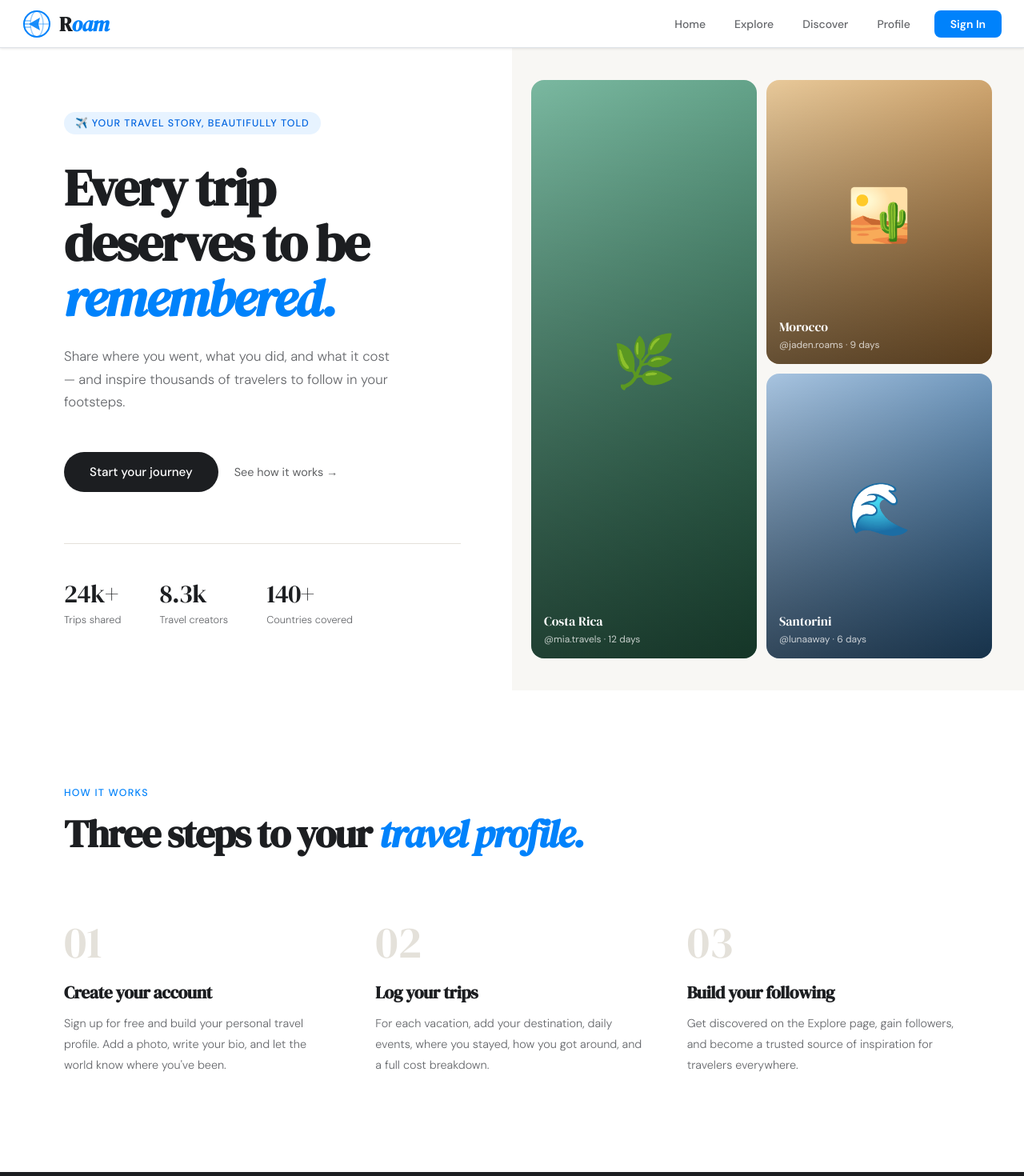
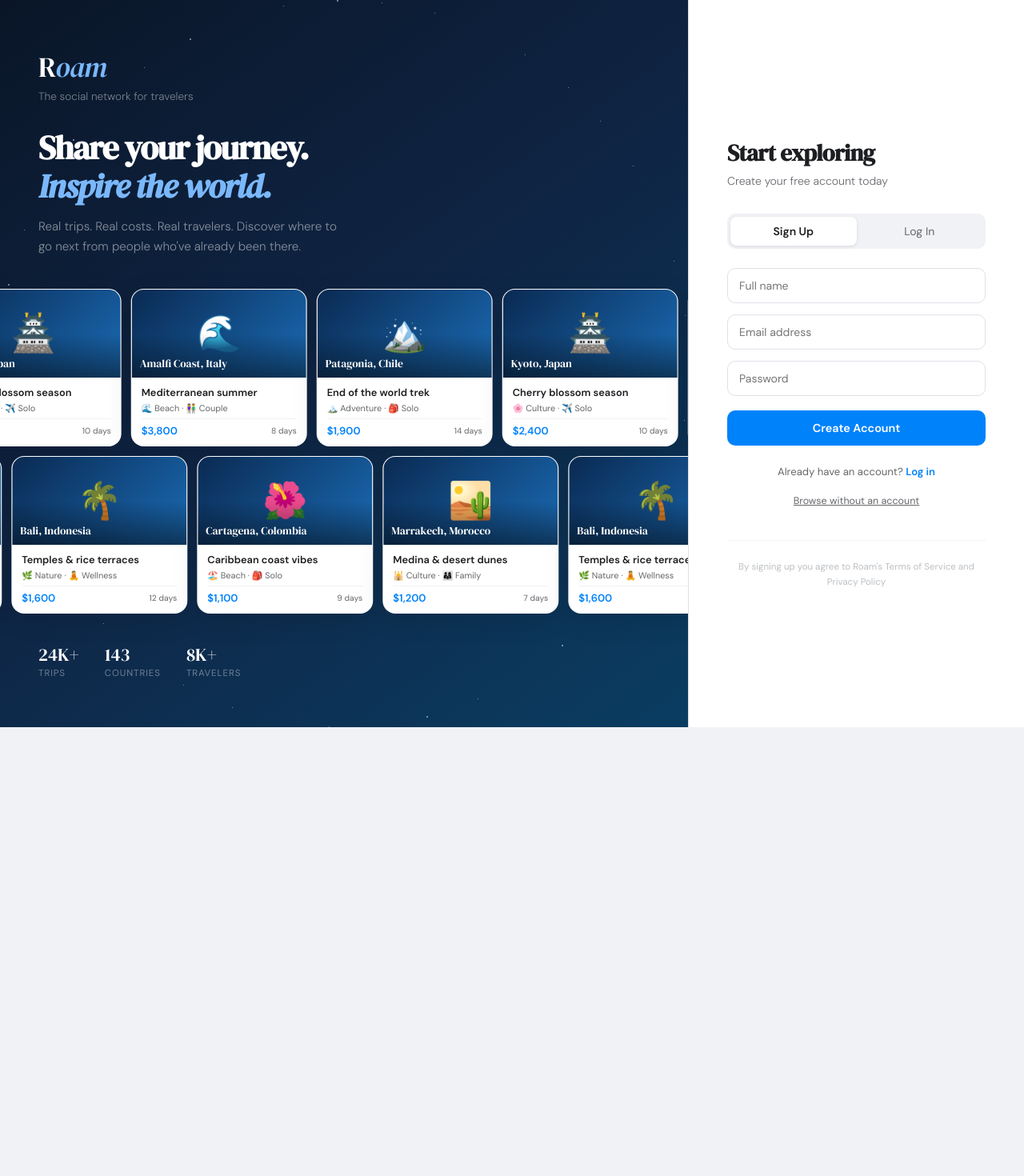
Before and after one commit to csanchez1824/roam, a React (Vite) app: page / in a window 1280 px wide. Shown: the top 1470 px of the page at 80% size. After the commit the page ends 909 px from the top, so only its background shows below. Built offline with nearby package versions, Linux system fonts and the light colour scheme.

Commit message:
added new split-screen landing page with animated trip cards

```diff
--- a/src/components/Navbar.jsx
+++ b/src/components/Navbar.jsx
@@ -23,6 +23,7 @@ function Navbar() {
   }
 
   if (location.pathname === '/auth') return null
+  if (location.pathname === '/') return null
 
   return (
     <nav style={{
--- a/src/pages/Landing.jsx
+++ b/src/pages/Landing.jsx
@@ -1,245 +1,260 @@
-import { Link } from 'react-router-dom'
+import { useState, useEffect } from 'react'
+import { useNavigate } from 'react-router-dom'
+import { supabase } from '../supabase'
 
-function Landing() {
+const SAMPLE_TRIPS = [
+  { destination: 'Kyoto, Japan', title: 'Cherry blossom season', cost: '$2,400', tags: '🌸 Culture · ✈️ Solo', emoji: '🏯', days: '10 days' },
+  { destination: 'Amalfi Coast, Italy', title: 'Mediterranean summer', cost: '$3,800', tags: '🌊 Beach · 👫 Couple', emoji: '🌊', days: '8 days' },
+  { destination: 'Patagonia, Chile', title: 'End of the world trek', cost: '$1,900', tags: '🏔️ Adventure · 🎒 Solo', emoji: '🏔️', days: '14 days' },
+  { destination: 'Marrakech, Morocco', title: 'Medina & desert dunes', cost: '$1,200', tags: '🕌 Culture · 👨‍👩‍👧 Family', emoji: '🏜️', days: '7 days' },
+  { destination: 'Bali, Indonesia', title: 'Temples & rice terraces', cost: '$1,600', tags: '🌿 Nature · 🧘 Wellness', emoji: '🌴', days: '12 days' },
+  { destination: 'Cartagena, Colombia', title: 'Caribbean coast vibes', cost: '$1,100', tags: '🏖️ Beach · 🎒 Solo', emoji: '🌺', days: '9 days' },
+]
+
+function TripCard({ trip, style }) {
   return (
-    <div className="hero-grid" style={{ fontFamily: 'DM Sans, sans-serif' }}>
+    <div style={{
+      background: 'white', borderRadius: '16px', overflow: 'hidden',
+      boxShadow: '0 8px 32px rgba(0,0,0,0.12)', width: '220px', flexShrink: 0,
+      border: '1px solid rgba(255,255,255,0.8)', ...style
+    }}>
+      <div style={{
+        height: '110px', background: 'linear-gradient(135deg, #0a2a52, #1a6bb5)',
+        display: 'flex', alignItems: 'center', justifyContent: 'center',
+        fontSize: '2.8rem', position: 'relative'
+      }}>
+        {trip.emoji}
+        <div style={{ position: 'absolute', inset: 0, background: 'linear-gradient(to top, rgba(0,0,0,0.5), transparent 50%)' }} />
+        <div style={{ position: 'absolute', bottom: '8px', left: '10px', color: 'white', fontFamily: 'DM Serif Display, serif', fontSize: '0.85rem' }}>{trip.destination}</div>
+      </div>
+      <div style={{ padding: '10px 12px' }}>
+        <div style={{ fontWeight: '600', fontSize: '0.8rem', marginBottom: '4px', color: '#1c1e21' }}>{trip.title}</div>
+        <div style={{ fontSize: '0.68rem', color: '#65676b', marginBottom: '6px' }}>{trip.tags}</div>
+        <div style={{ display: 'flex', justifyContent: 'space-between', alignItems: 'center', paddingTop: '6px', borderTop: '1px solid #f0f2f5' }}>
+          <div style={{ fontWeight: '700', fontSize: '0.82rem', color: '#0082fb' }}>{trip.cost}</div>
+          <div style={{ fontSize: '0.65rem', color: '#65676b' }}>{trip.days}</div>
+        </div>
+      </div>
+    </div>
+  )
+}
 
-      {/* ── HERO ── */}
-      <section className="hero-grid" style={{
-  minHeight: '100vh',
-  display: 'grid',
-  gridTemplateColumns: '1fr 1fr',
-        background: '#ffffff',
+export default function Landing() {
+  const [tab, setTab] = useState('signup')
+  const [form, setForm] = useState({ name: '', email: '', password: '' })
+  const [loading, setLoading] = useState(false)
+  const [error, setError] = useState('')
+  const navigate = useNavigate()
+
+  // Check if already logged in
+  useEffect(() => {
+    supabase.auth.getSession().then(({ data: { session } }) => {
+      if (session) navigate('/explore')
+    })
+  }, [])
+
+  async function handleSubmit() {
+    setLoading(true)
+    setError('')
+    if (tab === 'signup') {
+      const { error } = await supabase.auth.signUp({
+        email: form.email, password: form.password,
+        options: { data: { full_name: form.name } }
+      })
+      if (error) { setError(error.message); setLoading(false); return }
+      navigate('/explore')
+    } else {
+      const { error } = await supabase.auth.signInWithPassword({
+        email: form.email, password: form.password
+      })
+      if (error) { setError(error.message); setLoading(false); return }
+      navigate('/explore')
+    }
+    setLoading(false)
+  }
+
+  const row1 = SAMPLE_TRIPS.slice(0, 3)
+  const row2 = SAMPLE_TRIPS.slice(3, 6)
+
+  return (
+    <div style={{ display: 'flex', minHeight: '100vh', fontFamily: 'DM Sans, sans-serif', overflow: 'hidden' }}>
+
+      {/* ── LEFT SIDE — App preview ── */}
+      <div style={{
+        flex: 1, background: 'linear-gradient(145deg, #0a1628 0%, #0f2545 50%, #0a3d62 100%)',
+        display: 'flex', flexDirection: 'column', justifyContent: 'center',
+        padding: '60px 48px', position: 'relative', overflow: 'hidden',
       }}>
 
-        {/* Left side — text */}
-        <div className="hero-text" style={{
-          display: 'flex',
-          flexDirection: 'column',
-          justifyContent: 'center',
-          padding: '80px 64px 80px 80px',
-          width: '100%',
-        }}>
+        {/* Stars */}
+        {[...Array(30)].map((_, i) => (
+          <div key={i} style={{
+            position: 'absolute',
+            width: i % 4 === 0 ? '2px' : '1px', height: i % 4 === 0 ? '2px' : '1px',
+            background: 'rgba(255,255,255,0.6)', borderRadius: '50%',
+            top: `${(Math.sin(i * 137.5) * 0.5 + 0.5) * 100}%`,
+            left: `${(Math.cos(i * 137.5) * 0.5 + 0.5) * 100}%`,
+          }} />
+        ))}
 
-          <div style={{
-            display: 'inline-flex',
-            alignItems: 'center',
-            gap: '8px',
-            background: '#e7f3ff',
-            color: '#0064e0',
-            fontSize: '0.78rem',
-            fontWeight: '500',
-            letterSpacing: '0.08em',
-            textTransform: 'uppercase',
-            padding: '6px 14px',
-            borderRadius: '100px',
-            marginBottom: '32px',
-            width: 'fit-content',
-          }}>
-            ✈️ Your travel story, beautifully told
+        {/* Logo */}
+        <div style={{ marginBottom: '32px', position: 'relative', zIndex: 2 }}>
+          <div style={{ fontFamily: 'DM Serif Display, serif', fontSize: '2.2rem', color: 'white', letterSpacing: '-0.03em' }}>
+            R<span style={{ color: '#7ab8fb', fontStyle: 'italic' }}>oam</span>
+          </div>
+          <div style={{ color: 'rgba(255,255,255,0.45)', fontSize: '0.85rem', fontWeight: '300', marginTop: '4px' }}>
+            The social network for travelers
+          </div>
         </div>
 
+        {/* Headline */}
+        <div style={{ position: 'relative', zIndex: 2, marginBottom: '40px' }}>
           <h1 style={{
-            fontFamily: 'DM Serif Display, serif',
-            fontSize: '4rem',
-            lineHeight: '1.08',
-            letterSpacing: '-0.03em',
-            color: '#1c1e21',
-            marginBottom: '24px',
+            fontFamily: 'DM Serif Display, serif', fontSize: '2.6rem',
+            color: 'white', letterSpacing: '-0.03em', lineHeight: '1.15', marginBottom: '14px'
           }}>
-            Every trip<br />deserves to be<br />
-            <em style={{ color: '#0082fb' }}>remembered.</em>
+            Share your journey.<br />
+            <em style={{ color: '#7ab8fb' }}>Inspire the world.</em>
           </h1>
+          <p style={{ color: 'rgba(255,255,255,0.5)', fontSize: '0.95rem', fontWeight: '300', lineHeight: '1.65', maxWidth: '380px' }}>
+            Real trips. Real costs. Real travelers. Discover where to go next from people who've already been there.
+          </p>
+        </div>
 
-          <p style={{
-            fontSize: '1.05rem',
-            lineHeight: '1.7',
-            color: '#65676b',
-            maxWidth: '420px',
-            marginBottom: '48px',
-            fontWeight: '300',
-          }}>
-            Share where you went, what you did, and what it cost —
-            and inspire thousands of travelers to follow in your footsteps.
-          </p>
-
-          <div style={{ display: 'flex', alignItems: 'center', gap: '20px' }}>
-            <Link to="/create" style={{
-              background: '#1c1e21',
-              color: 'white',
-              padding: '15px 32px',
-              borderRadius: '100px',
-              fontSize: '0.95rem',
-              fontWeight: '500',
-              textDecoration: 'none',
-            }}>
-              Start your journey
-            </Link>
-            <Link to="/explore" style={{
-              color: '#1c1e21',
-              fontSize: '0.9rem',
-              textDecoration: 'none',
-              opacity: '0.7',
-            }}>
-              See how it works →
-            </Link>
+        {/* Floating trip cards — row 1 */}
+        <div style={{ position: 'relative', zIndex: 2 }}>
+          <div style={{ display: 'flex', gap: '12px', marginBottom: '12px', animation: 'slideLeft 18s linear infinite' }}>
+            {[...row1, ...row1].map((trip, i) => <TripCard key={i} trip={trip} />)}
+          </div>
+          <div style={{ display: 'flex', gap: '12px', animation: 'slideRight 18s linear infinite' }}>
+            {[...row2, ...row2].map((trip, i) => <TripCard key={i} trip={trip} />)}
+          </div>
         </div>
 
         {/* Stats */}
-          <div style={{
-            display: 'flex',
-            gap: '48px',
-            marginTop: '64px',
-            paddingTop: '40px',
-            borderTop: '1px solid #e4e1da',
-          }}>
-            {[
-              { num: '24k+', label: 'Trips shared' },
-              { num: '8.3k', label: 'Travel creators' },
-              { num: '140+', label: 'Countries covered' },
-            ].map(stat => (
-              <div key={stat.label}>
-                <div style={{
-                  fontFamily: 'DM Serif Display, serif',
-                  fontSize: '2rem',
-                  color: '#1c1e21',
-                  letterSpacing: '-0.02em',
-                }}>{stat.num}</div>
-                <div style={{
-                  fontSize: '0.8rem',
-                  color: '#65676b',
-                  marginTop: '2px',
-                  fontWeight: '300',
-                }}>{stat.label}</div>
+        <div style={{ display: 'flex', gap: '32px', marginTop: '36px', position: 'relative', zIndex: 2 }}>
+          {[{ n: '24K+', l: 'Trips' }, { n: '143', l: 'Countries' }, { n: '8K+', l: 'Travelers' }].map(s => (
+            <div key={s.l}>
+              <div style={{ fontFamily: 'DM Serif Display, serif', fontSize: '1.4rem', color: 'white' }}>{s.n}</div>
+              <div style={{ fontSize: '0.72rem', color: 'rgba(255,255,255,0.4)', textTransform: 'uppercase', letterSpacing: '0.08em' }}>{s.l}</div>
             </div>
           ))}
         </div>
+
+        <style>{`
+          @keyframes slideLeft {
+            0% { transform: translateX(0); }
+            100% { transform: translateX(-50%); }
+          }
+          @keyframes slideRight {
+            0% { transform: translateX(-50%); }
+            100% { transform: translateX(0); }
+          }
+        `}</style>
       </div>
 
-        {/* Right side — trip cards collage */}
-        <div className="hero-grid" style={{
-          background: '#f8f7f4',
-          display: 'grid',
-          gridTemplateColumns: '1fr 1fr',
-          gridTemplateRows: '1fr 1fr',
-          gap: '12px',
-          padding: '40px 40px 40px 24px',
+      {/* ── RIGHT SIDE — Auth form ── */}
+      <div style={{
+        width: '420px', flexShrink: 0, background: 'white',
+        display: 'flex', flexDirection: 'column', justifyContent: 'center',
+        padding: '60px 48px', borderLeft: '1px solid #dde1e7'
       }}>
-          {[
-            { emoji: '🌿', dest: 'Costa Rica', user: '@mia.travels', days: '12 days', bg: 'linear-gradient(135deg, #7ab8a0, #2a6b4f)', gridRow: '1 / 3' },
-            { emoji: '🏜️', dest: 'Morocco',    user: '@jaden.roams', days: '9 days',  bg: 'linear-gradient(135deg, #e8c99a, #b07a3c)' },
-            { emoji: '🌊', dest: 'Santorini',  user: '@lunaaway',    days: '6 days',  bg: 'linear-gradient(135deg, #a8c4e0, #2e6494)' },
-          ].map(card => (
-            <div key={card.dest} style={{
-              borderRadius: '16px',
-              overflow: 'hidden',
-              position: 'relative',
-              background: card.bg,
-              gridRow: card.gridRow || 'auto',
-              cursor: 'pointer',
+
+        <div style={{ marginBottom: '32px' }}>
+          <h2 style={{ fontFamily: 'DM Serif Display, serif', fontSize: '1.8rem', letterSpacing: '-0.02em', marginBottom: '6px' }}>
+            {tab === 'signup' ? 'Start exploring' : 'Welcome back'}
+          </h2>
+          <p style={{ color: '#65676b', fontSize: '0.875rem', fontWeight: '300' }}>
+            {tab === 'signup' ? 'Create your free account today' : 'Sign in to your Roam account'}
+          </p>
+        </div>
+
+        {/* Tabs */}
+        <div style={{ display: 'flex', background: '#f0f2f5', borderRadius: '10px', padding: '4px', marginBottom: '24px' }}>
+          {['signup', 'login'].map(t => (
+            <button key={t} onClick={() => { setTab(t); setError('') }} style={{
+              flex: 1, padding: '9px', borderRadius: '8px', border: 'none',
+              background: tab === t ? 'white' : 'transparent',
+              color: tab === t ? '#1c1e21' : '#65676b',
+              fontWeight: tab === t ? '600' : '400',
+              fontSize: '0.875rem', cursor: 'pointer',
+              boxShadow: tab === t ? '0 1px 4px rgba(0,0,0,0.1)' : 'none',
+              fontFamily: 'DM Sans, sans-serif',
             }}>
-              <div style={{
-                position: 'absolute', inset: 0,
-                background: 'linear-gradient(to top, rgba(0,0,0,0.5), transparent)',
-              }} />
-              <div style={{
-                position: 'absolute',
-                fontSize: '4rem',
-                top: '50%', left: '50%',
-                transform: 'translate(-50%, -60%)',
-              }}>{card.emoji}</div>
-              <div style={{
-                position: 'absolute',
-                bottom: 0, left: 0, right: 0,
-                padding: '16px', zIndex: 2,
+              {t === 'signup' ? 'Sign Up' : 'Log In'}
+            </button>
+          ))}
+        </div>
+
+        {/* Form */}
+        <div style={{ display: 'flex', flexDirection: 'column', gap: '14px' }}>
+          {tab === 'signup' && (
+            <input
+              placeholder="Full name"
+              value={form.name}
+              onChange={e => setForm(f => ({ ...f, name: e.target.value }))}
+              style={inputStyle}
+            />
+          )}
+          <input
+            placeholder="Email address"
+            type="email"
+            value={form.email}
+            onChange={e => setForm(f => ({ ...f, email: e.target.value }))}
+            style={inputStyle}
+          />
+          <input
+            placeholder="Password"
+            type="password"
+            value={form.password}
+            onChange={e => setForm(f => ({ ...f, password: e.target.value }))}
+            onKeyDown={e => e.key === 'Enter' && handleSubmit()}
+            style={inputStyle}
+          />
+
+          {error && (
+            <div style={{ background: '#fff0f0', border: '1px solid #ffcdd2', borderRadius: '8px', padding: '10px 14px', fontSize: '0.8rem', color: '#c62828' }}>
+              {error}
+            </div>
+          )}
+
+          <button onClick={handleSubmit} disabled={loading} style={{
+            background: '#0082fb', color: 'white', border: 'none',
+            padding: '13px', borderRadius: '10px', fontSize: '0.9rem',
+            fontWeight: '600', cursor: loading ? 'not-allowed' : 'pointer',
+            opacity: loading ? 0.7 : 1, fontFamily: 'DM Sans, sans-serif',
+            marginTop: '4px',
           }}>
-                <div style={{
-                  fontFamily: 'DM Serif Display, serif',
-                  fontSize: '1rem', color: 'white',
-                }}>{card.dest}</div>
-                <div style={{
-                  fontSize: '0.75rem',
-                  color: 'rgba(255,255,255,0.75)',
-                  marginTop: '4px',
-                }}>{card.user} · {card.days}</div>
+            {loading ? '...' : tab === 'signup' ? 'Create Account' : 'Sign In'}
+          </button>
+        </div>
+
+        {/* Switch tab */}
+        <div style={{ textAlign: 'center', marginTop: '24px', fontSize: '0.82rem', color: '#65676b' }}>
+          {tab === 'signup' ? 'Already have an account? ' : "Don't have an account? "}
+          <span onClick={() => { setTab(tab === 'signup' ? 'login' : 'signup'); setError('') }} style={{ color: '#0082fb', fontWeight: '600', cursor: 'pointer' }}>
+            {tab === 'signup' ? 'Log in' : 'Sign up'}
+          </span>
+        </div>
+
+        {/* Continue without account */}
+        <div style={{ textAlign: 'center', marginTop: '16px' }}>
+          <span onClick={() => navigate('/explore')} style={{ fontSize: '0.78rem', color: '#65676b', cursor: 'pointer', textDecoration: 'underline' }}>
+            Browse without an account
+          </span>
+        </div>
+
+        <div style={{ marginTop: '40px', paddingTop: '24px', borderTop: '1px solid #f0f2f5', fontSize: '0.72rem', color: '#bcc0c4', textAlign: 'center', lineHeight: '1.6' }}>
+          By signing up you agree to Roam's Terms of Service and Privacy Policy
         </div>
       </div>
-          ))}
-        </div>
-      </section>
-
-      {/* ── HOW IT WORKS ── */}
-      <section style={{ padding: '120px 80px', background: '#ffffff' }}>
-        <div style={{
-          fontSize: '0.78rem', fontWeight: '500',
-          letterSpacing: '0.1em', textTransform: 'uppercase',
-          color: '#0082fb', marginBottom: '16px',
-        }}>How it works</div>
-        <h2 style={{
-          fontFamily: 'DM Serif Display, serif',
-          fontSize: '3rem', letterSpacing: '-0.03em',
-          lineHeight: '1.15', marginBottom: '80px',
-        }}>
-          Three steps to your <em style={{ color: '#0082fb' }}>travel profile.</em>
-        </h2>
-        <div className="how-grid" style={{ display: 'grid', gridTemplateColumns: 'repeat(3, 1fr)', gap: '48px' }}>
-          {[
-            { num: '01', title: 'Create your account', desc: 'Sign up for free and build your personal travel profile. Add a photo, write your bio, and let the world know where you\'ve been.' },
-            { num: '02', title: 'Log your trips',       desc: 'For each vacation, add your destination, daily events, where you stayed, how you got around, and a full cost breakdown.' },
-            { num: '03', title: 'Build your following', desc: 'Get discovered on the Explore page, gain followers, and become a trusted source of inspiration for travelers everywhere.' },
-          ].map(step => (
-            <div key={step.num}>
-              <div style={{
-                fontFamily: 'DM Serif Display, serif',
-                fontSize: '3.5rem', color: '#e4e1da', lineHeight: 1, marginBottom: '20px',
-              }}>{step.num}</div>
-              <h3 style={{
-                fontFamily: 'DM Serif Display, serif',
-                fontSize: '1.35rem', letterSpacing: '-0.02em', marginBottom: '12px',
-              }}>{step.title}</h3>
-              <p style={{ fontSize: '0.9rem', lineHeight: '1.8', color: '#65676b', fontWeight: '300' }}>
-                {step.desc}
-              </p>
-            </div>
-          ))}
-        </div>
-      </section>
-
-      {/* ── CTA ── */}
-      <section style={{
-        background: '#1c1e21', padding: '120px 80px', textAlign: 'center',
-      }}>
-        <div style={{
-          fontSize: '0.78rem', fontWeight: '500', letterSpacing: '0.1em',
-          textTransform: 'uppercase', color: '#e7f3ff', marginBottom: '16px',
-        }}>Join Roam</div>
-        <h2 style={{
-          fontFamily: 'DM Serif Display, serif',
-          fontSize: '3.5rem', color: 'white',
-          letterSpacing: '-0.03em', lineHeight: '1.1',
-          marginBottom: '24px',
-        }}>
-          Your next trip is someone's{' '}
-          <em style={{ color: '#7ab8a0' }}>dream trip.</em>
-        </h2>
-        <p style={{
-          color: 'rgba(255,255,255,0.5)', fontSize: '1rem',
-          fontWeight: '300', marginBottom: '48px', lineHeight: '1.7',
-        }}>
-          Join thousands of travelers sharing real experiences and real inspiration.
-        </p>
-        <Link to="/create" style={{
-          background: '#0082fb', color: 'white',
-          padding: '15px 36px', borderRadius: '100px',
-          fontSize: '0.95rem', fontWeight: '600',
-          textDecoration: 'none',
-        }}>
-          Get started free
-        </Link>
-      </section>
 
     </div>
   )
 }
 
-export default Landing
+const inputStyle = {
+  padding: '12px 14px', border: '1px solid #dde1e7', borderRadius: '10px',
+  fontSize: '0.875rem', fontFamily: 'DM Sans, sans-serif', outline: 'none',
+  background: 'white', color: '#1c1e21', width: '100%',
+}
```
Lines whose indentation alone changed are shown as unchanged.
